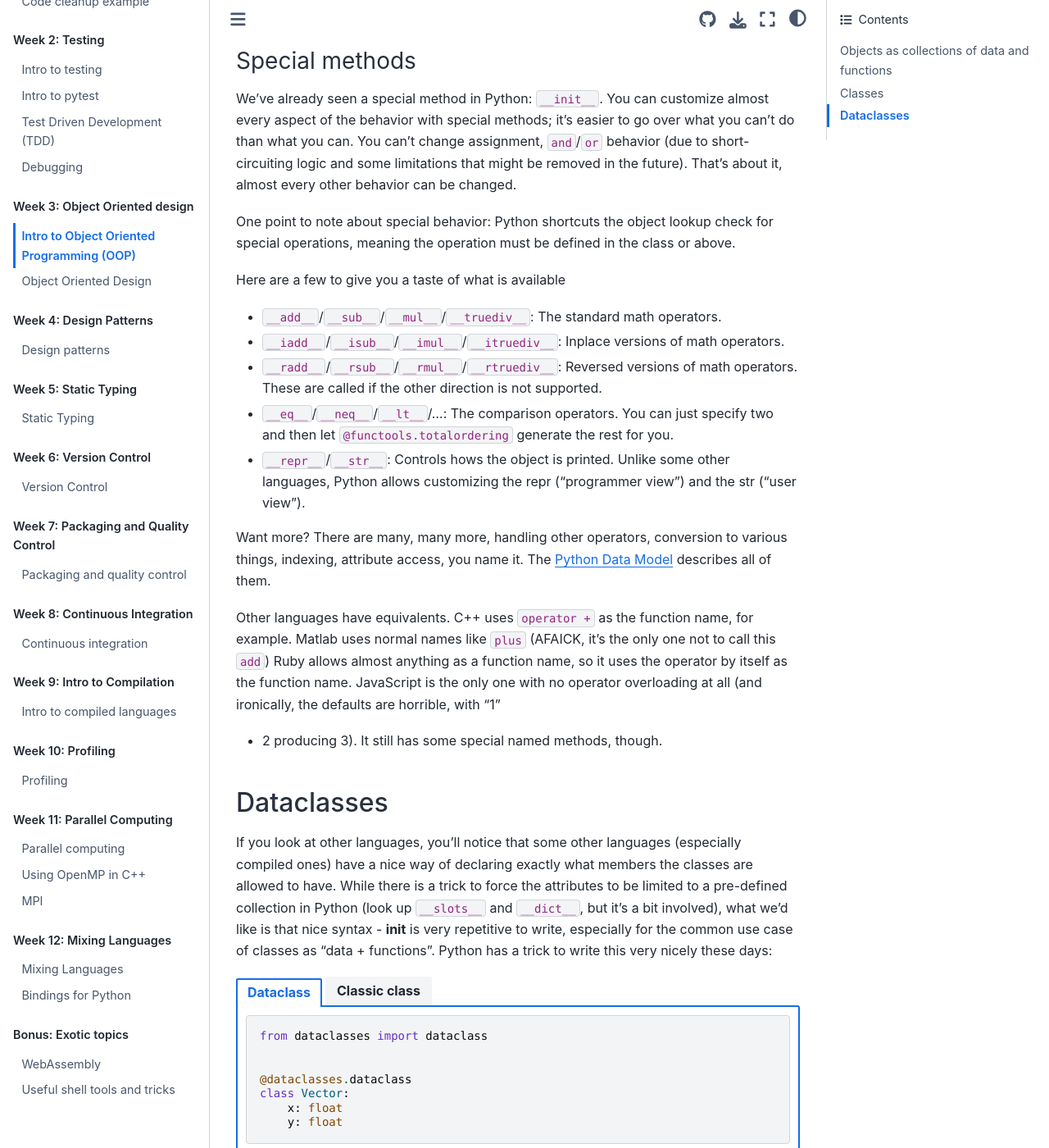
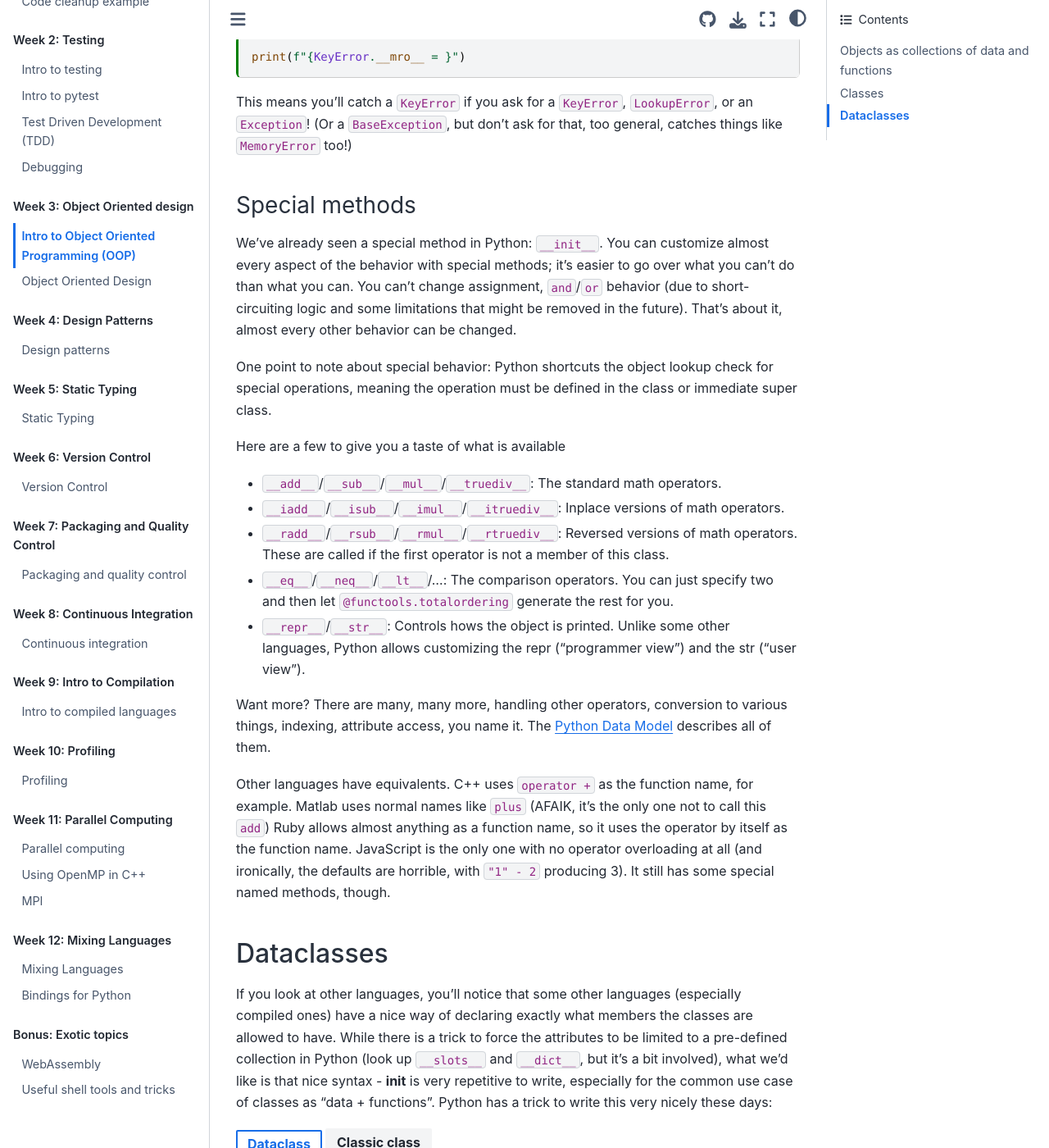
Before and after one commit to se-for-sci/se-for-sci.github.io, a Jupyter Book: the page built from content/week3/introoo.md, in a window 1280 px wide and 1400 px high, scrolled down 4285 px. Shown: the whole window at 82% size. Built offline with Jupyter Book 1.0.4 settings and Sphinx 7.4.7 and the Sphinx Book theme 1.1.4, drawn with Linux system fonts in a browser that asks for light colours; some of the changed text lies outside the part shown.

Commit message:
fix: a couple of typos

```diff
--- a/content/week3/introoo.md
+++ b/content/week3/introoo.md
@@ -186,6 +186,14 @@
 you can just call `instance.exists()` instead, and it passes the instance in as
 the first value to the function (traditionally called `self`).
 
+In real world classes, each instance will contain multiple attributes and
+methods that use those attributes.  By bundling the data and methods together,
+you limit namespace pollution and lessen the mental load required to use those
+methods.  Think of a `FileSystem` class with several `Path` attributes for
+documents, downloads, backups, etc.  A method like `backup_home` in such a
+class would require no arguments; in a non-OOP implementation, each path would
+need a unique variable name to track what it contains.
+
 The "template" function in this case was `__init__`. In this function, you get
 the new, empty class and you have to add the members manually, just like in our
 template example. This will always run when classes are constructed, and it gets
@@ -287,7 +295,7 @@
 
 One point to note about special behavior: Python shortcuts the object lookup
 check for special operations, meaning the operation must be defined in the class
-or above.
+or immediate super class.
 
 Here are a few to give you a taste of what is available
 
@@ -295,7 +303,8 @@
 - `__iadd__`/`__isub__`/`__imul__`/`__itruediv__`: Inplace versions of math
   operators.
 - `__radd__`/`__rsub__`/`__rmul__`/`__rtruediv__`: Reversed versions of math
-  operators. These are called if the other direction is not supported.
+  operators. These are called if the first operator is not a member of this
+  class.
 - `__eq__`/`__neq__`/`__lt__`/...: The comparison operators. You can just
   specify two and then let `@functools.totalordering` generate the rest for you.
 - `__repr__`/`__str__`: Controls hows the object is printed. Unlike some other
@@ -308,12 +317,11 @@
 describes all of them.
 
 Other languages have equivalents. C++ uses `operator +` as the function name,
-for example. Matlab uses normal names like `plus` (AFAICK, it's the only one not
+for example. Matlab uses normal names like `plus` (AFAIK, it's the only one not
 to call this `add`) Ruby allows almost anything as a function name, so it uses
 the operator by itself as the function name. JavaScript is the only one with no
-operator overloading at all (and ironically, the defaults are horrible, with "1"
-
-- 2 producing 3). It still has some special named methods, though.
+operator overloading at all (and ironically, the defaults are horrible, with
+`"1" - 2` producing 3). It still has some special named methods, though.
 
 ## Dataclasses
 
```
Also changed, not shown: other parts of content/week3/introoo.md (+3 -3 lines), content/week2/tdd.md (+1 -1 lines).
